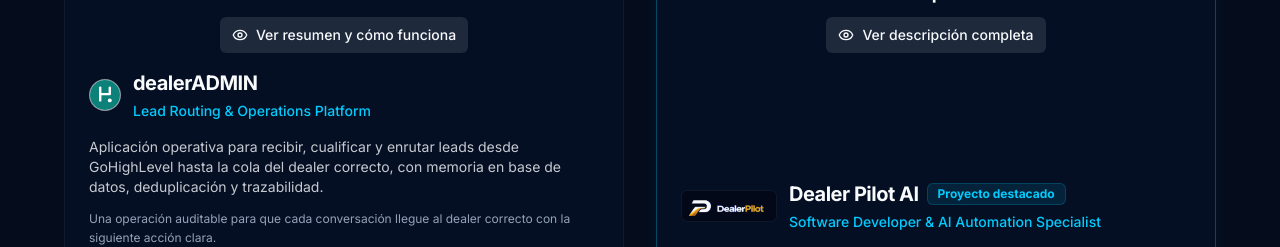
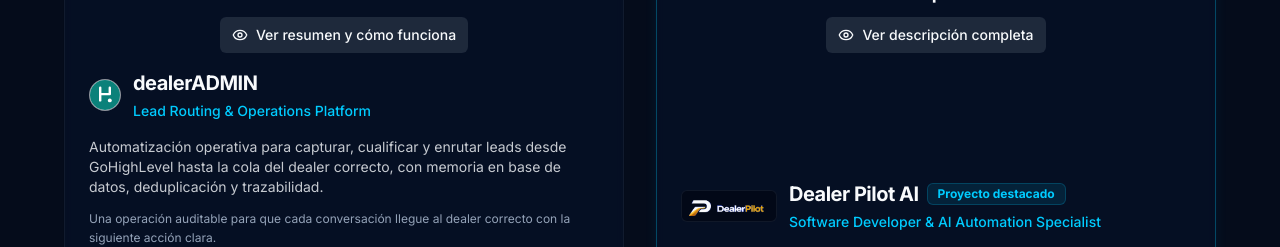
Before and after one commit to juanfer93/my-portfolio, a Next.js app: page / in a window 1280 px wide. Shown: the part 4320-4567 px from the top of the page. Built offline with nearby package versions, Linux system fonts and the light colour scheme.

Commit message:
Clarify dealerADMIN automation description

```diff
--- a/src/components/sections/projects.tsx
+++ b/src/components/sections/projects.tsx
@@ -151,7 +151,7 @@
 const projectsData = [
   {
     title: 'dealerADMIN',
-    description: 'Aplicación operativa para recibir, cualificar y enrutar leads desde GoHighLevel hasta la cola del dealer correcto, con memoria en base de datos, deduplicación y trazabilidad.',
+    description: 'Automatización operativa para capturar, cualificar y enrutar leads desde GoHighLevel hasta la cola del dealer correcto, con memoria en base de datos, deduplicación y trazabilidad.',
     platformObjective: dealerAdminPlatformObjective,
     role: 'Lead Routing & Operations Platform',
     roleSubtitle: 'Una operación auditable para que cada conversación llegue al dealer correcto con la siguiente acción clara.',
```
